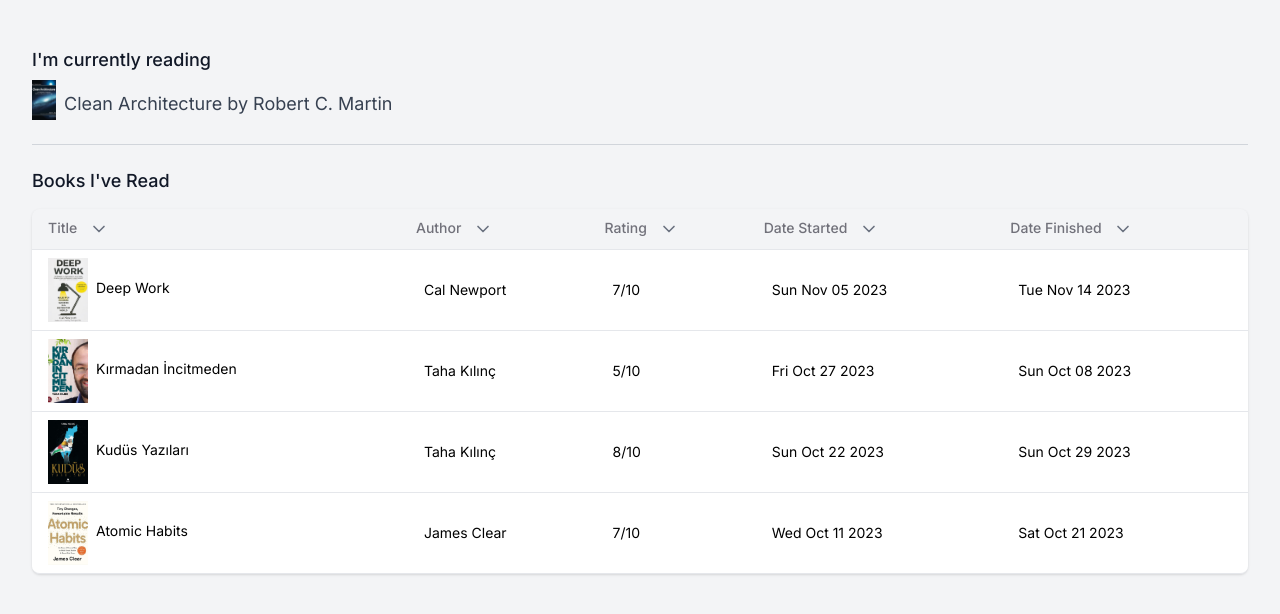
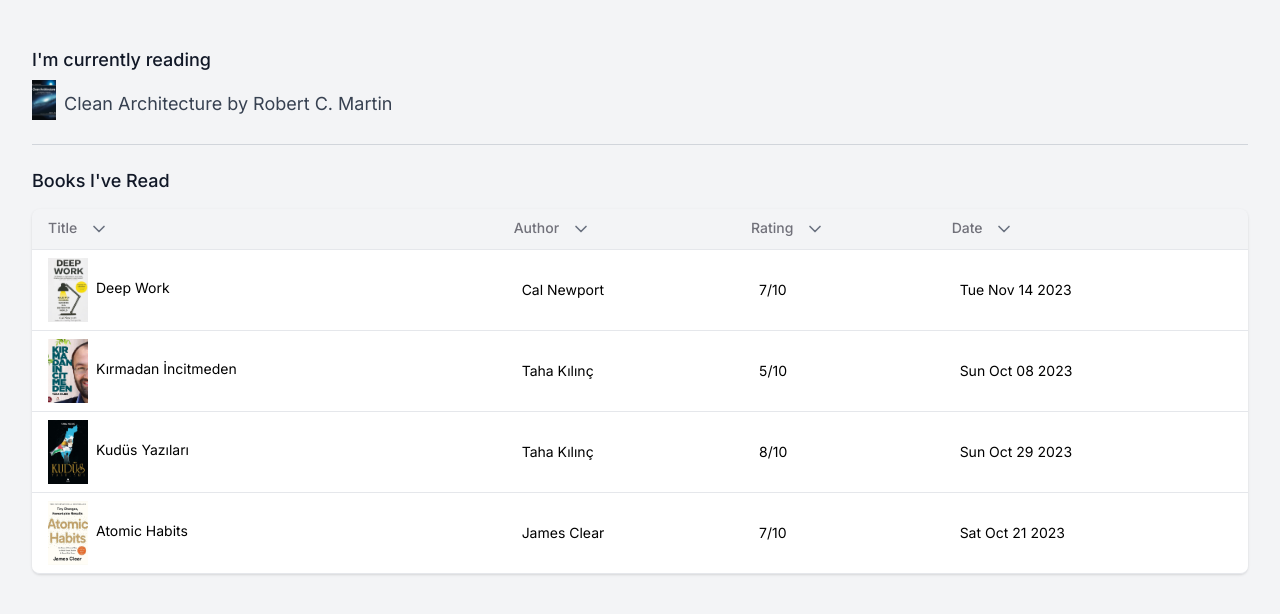
Before and after one commit to selcukcihan/books, a Next.js app: page / in a window 1280 px wide. Shown: the top 614 px of the page. Built offline with nearby package versions, Linux system fonts and the light colour scheme.

Commit message:
Remove start date

```diff
--- a/components/books.tsx
+++ b/components/books.tsx
@@ -109,25 +109,8 @@
                       <path d="m6 9 6 6 6-6" />
                     </svg>
                   </TableHead>
-                  <TableHead className="cursor-pointer" onClick={() => onClick("start")}>
-                    Date Started{" "}
-                    <svg
-                      className=" h-5 w-5 text-gray-500 inline-block ml-2"
-                      fill="none"
-                      height="24"
-                      stroke="currentColor"
-                      strokeLinecap="round"
-                      strokeLinejoin="round"
-                      strokeWidth="2"
-                      viewBox="0 0 24 24"
-                      width="24"
-                      xmlns="http://www.w3.org/2000/svg"
-                    >
-                      <path d="m6 9 6 6 6-6" />
-                    </svg>
-                  </TableHead>
                   <TableHead className="cursor-pointer" onClick={() => onClick("end")}>
-                    Date Finished{" "}
+                    Date{" "}
                     <svg
                       className=" h-5 w-5 text-gray-500 inline-block ml-2"
                       fill="none"
@@ -166,7 +149,6 @@
                     </TableCell>
                     <TableCell className="pl-4">{book.author}</TableCell>
                     <TableCell className="pl-4">{book.rating}/10</TableCell>
-                    <TableCell className="pl-4">{book.start.toDateString()}</TableCell>
                     <TableCell className="pl-4">{book.end.toDateString()}</TableCell>
                   </TableRow>
                 ))}
```
